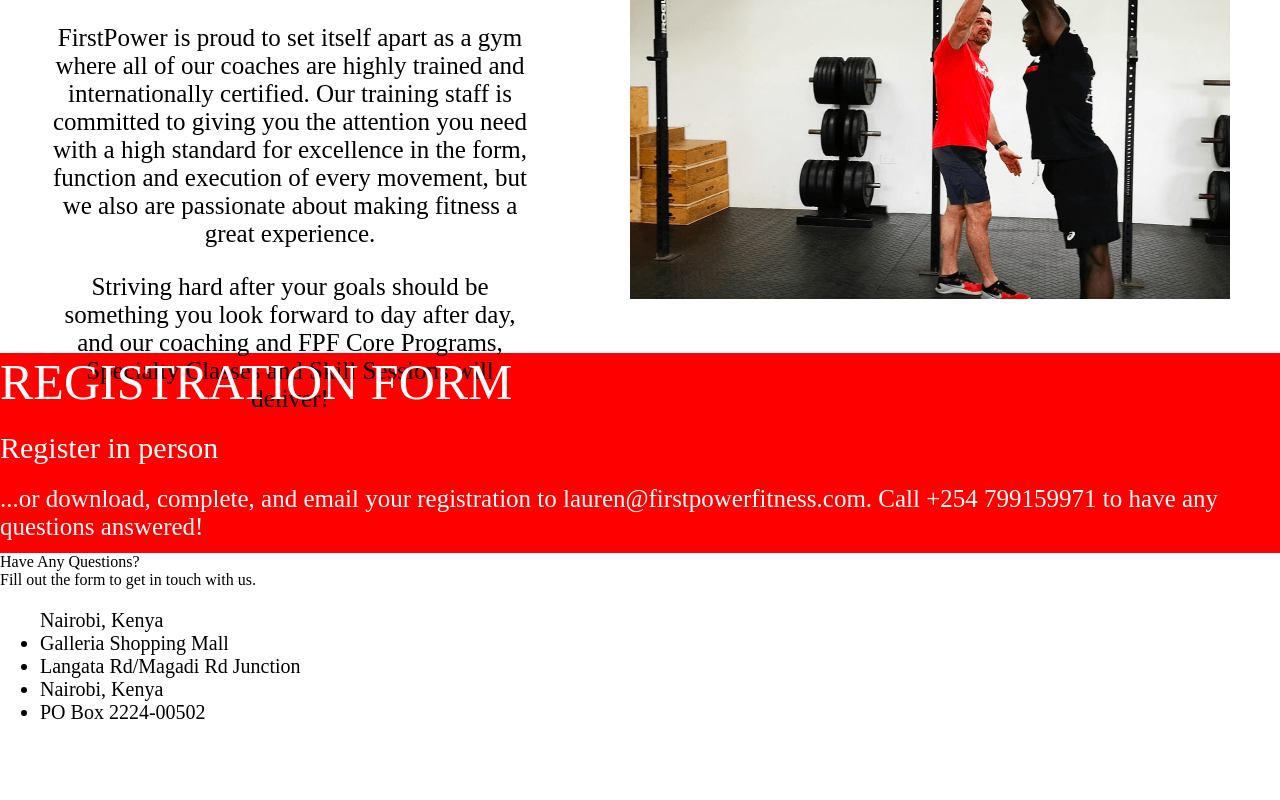
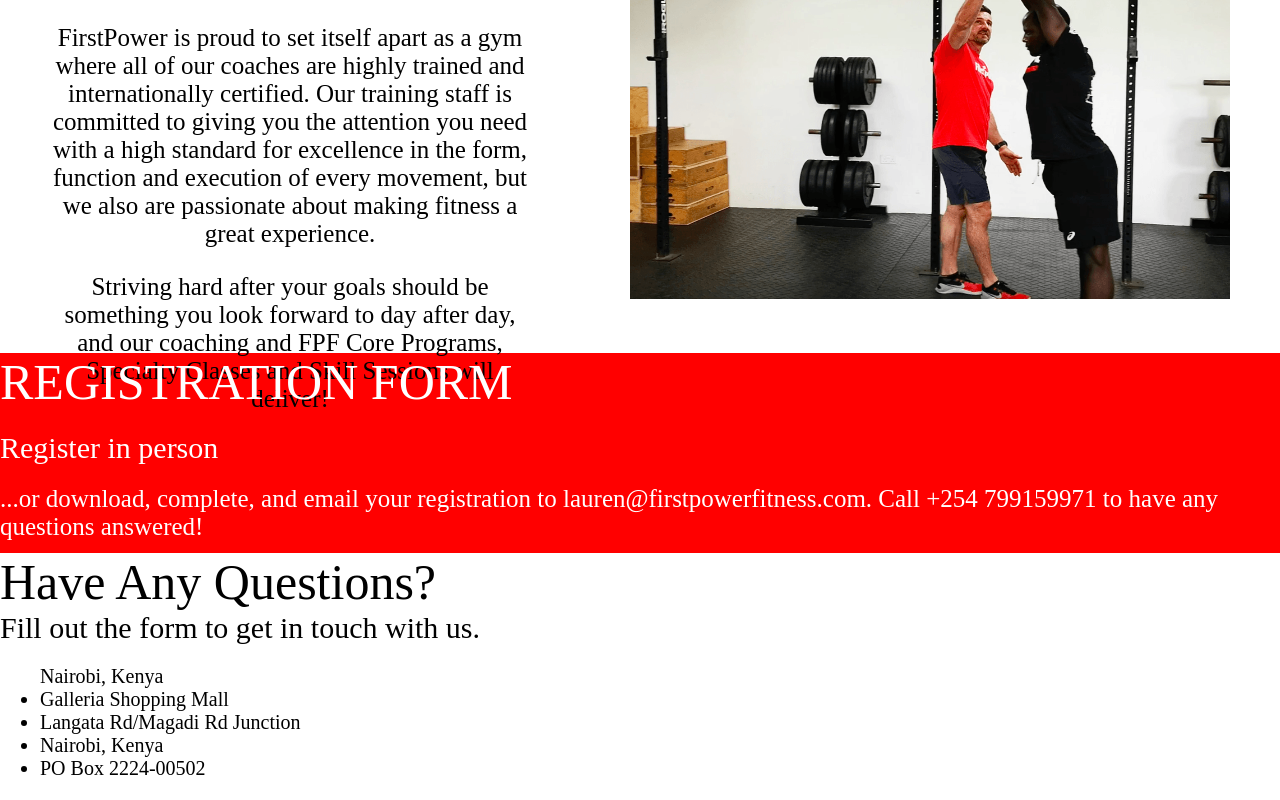
Before and after one commit to Eddahkarambu/Fitness-web-app, a React (Create React App) app: page /Services in a window 1280 px wide. Shown: the part 2320-3120 px from the top of the page. Before the commit the page ends 3064 px from the top, so only its background shows below. Built offline with nearby package versions, Linux system fonts and the light colour scheme.

Commit message:
add font-size and margin

```diff
--- a/src/Components/Services.css
+++ b/src/Components/Services.css
@@ -126,5 +126,12 @@
       font-size: 25px;
     }
     .questions{
-      font-size: 50;
+      font-size: 50px;
     }
+    .questionone{
+      font-size: 30px;
+    }
+    .list{
+      font-size: 20px;
+      margin-top: 20px;
+    }
--- a/src/Components/Services.js
+++ b/src/Components/Services.js
@@ -144,7 +144,7 @@
 
       <div className="formdetail">
         <div className="questions">Have Any Questions?</div>
-        <div className="question1">
+        <div className="questionone">
           Fill out the form to get in touch with us.
         </div>
         <div className="list">
```
